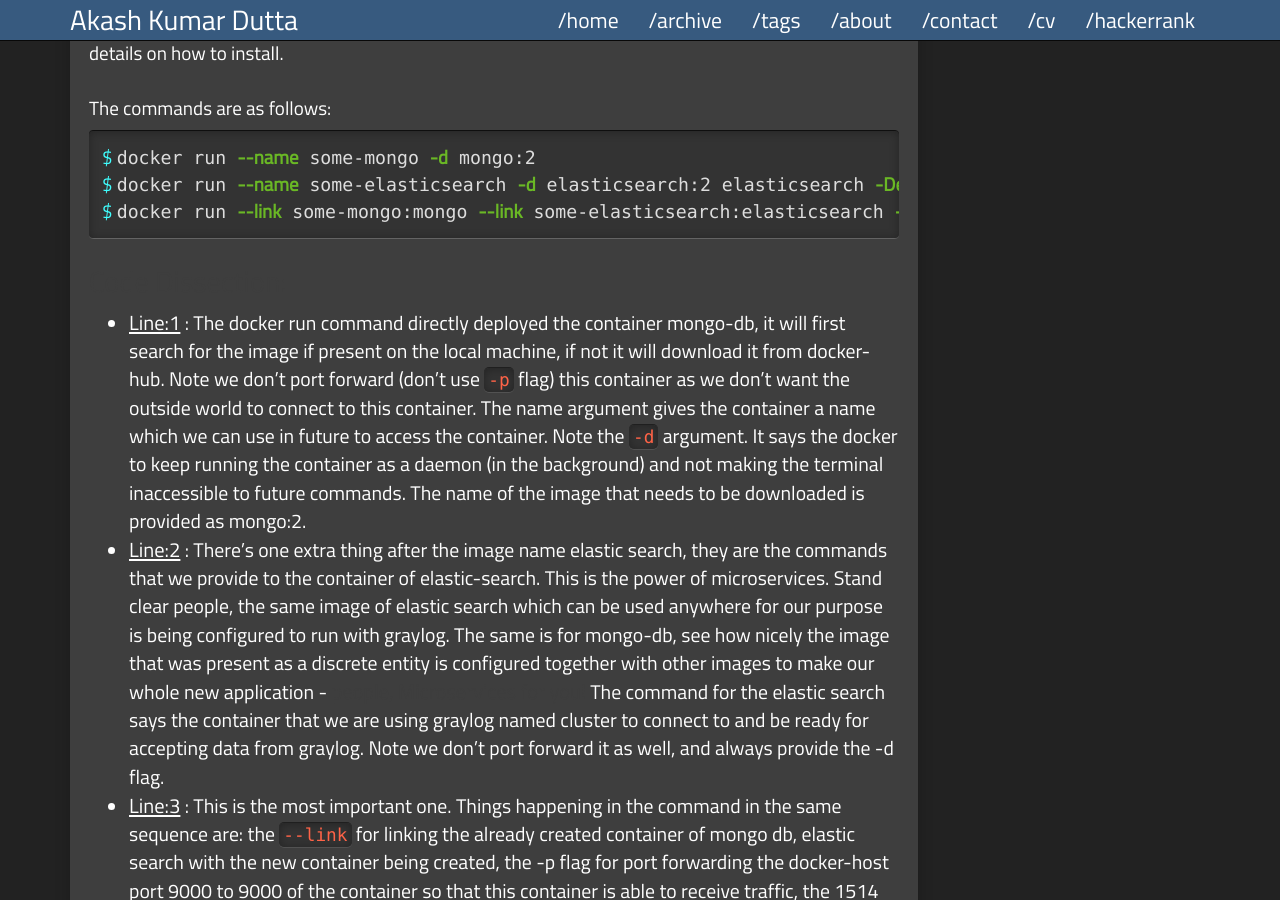
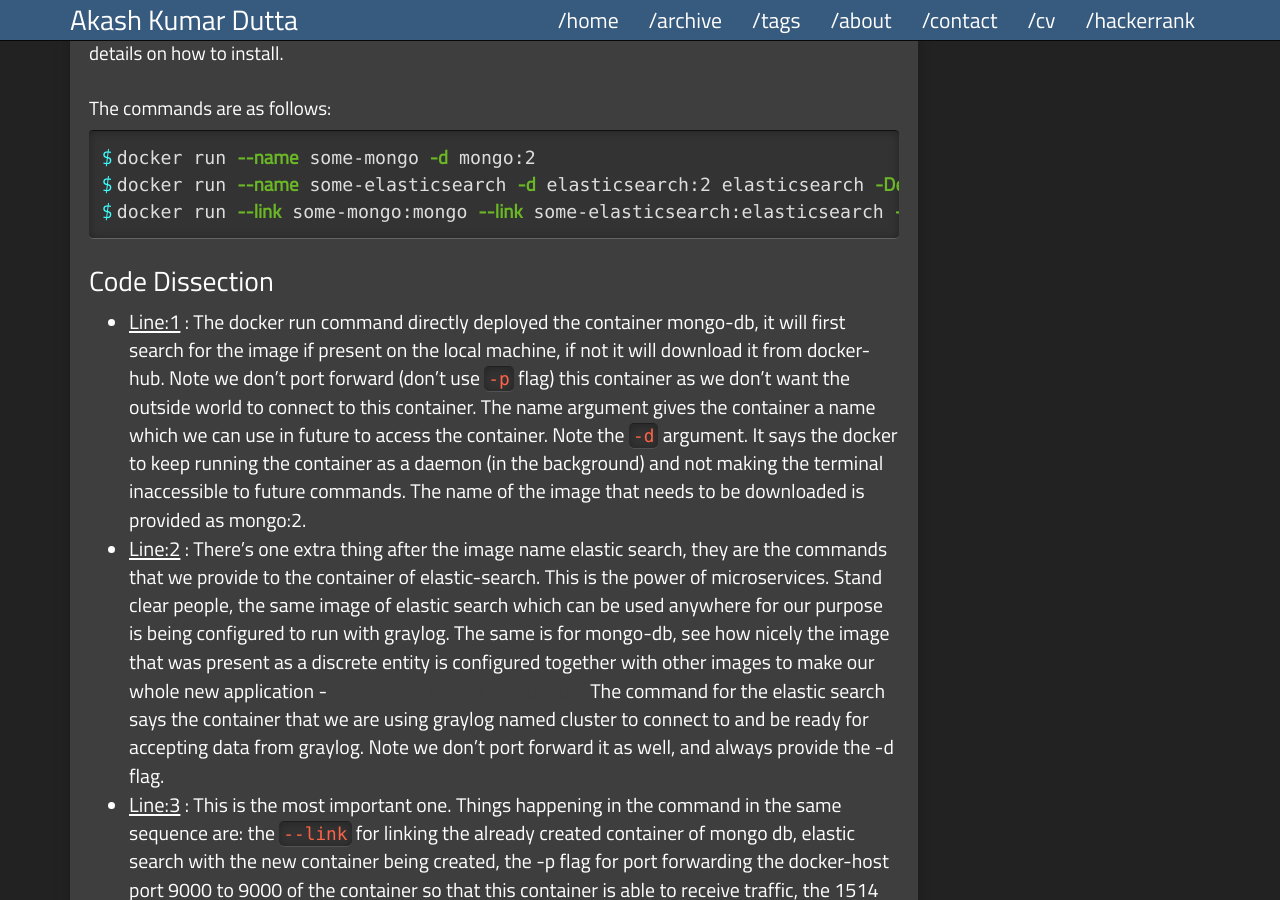
Before and after one commit to AkashKrDutta/AkashKrDutta-dark.github.io, a Jekyll site: the page built from _posts/2017-6-16-docker.md, in a window 1280 px wide and 900 px high, scrolled down 904 px. Built offline with Jekyll 4.4.1, drawn with Linux system fonts in a browser that asks for light colours; comment, search, counter and statistics services are not loaded.

Commit message:
Update 2017-6-16-docker.md

```diff
--- a/_posts/2017-6-16-docker.md
+++ b/_posts/2017-6-16-docker.md
@@ -20,7 +20,7 @@ $ docker run --name some-mongo -d mongo:2
 $ docker run --name some-elasticsearch -d elasticsearch:2 elasticsearch -Des.cluster.name="graylog"
 $ docker run --link some-mongo:mongo --link some-elasticsearch:elasticsearch -p 9000:9000 -p 1514:1514 -e GRAYLOG_WEB_ENDPOINT_URI="http://127.0.0.1:9000/api" -d graylog2/server
 {% endhighlight %}
-## <span style="color:#3E3E3E">Code Dissection:</span>
+## Code Dissection
 
 * <u>Line:1</u> : The docker run command directly deployed the container mongo-db, it will first search for the image if present on the local machine, if not it will download it from docker-hub. Note we don't port forward (don't use `-p` flag) this container as we don't want the outside world to connect to this container. The name argument gives the container a name which we can use in future to access the container. Note the `-d` argument. It says the docker to keep running the container as a daemon (in the background) and not making the terminal inaccessible to future commands. The name of the image that needs to be downloaded is provided as mongo:2.
 * <u>Line:2</u> : There's one extra thing after the image name elastic search, they are the commands that we provide to the container of elastic-search. This is the power of microservices. Stand clear people, the same image of elastic search which can be used anywhere for our purpose is being configured to run with graylog. The same is for mongo-db, see how nicely the image that was present as a discrete entity is configured together with other images to make our whole new application - <span style="color:#3E3E3E">people, Microservices for you!</span> The command for the elastic search says the container that we are using graylog named cluster to connect to and be ready for accepting data from graylog. Note we don't port forward it as well, and always provide the -d flag.
```
